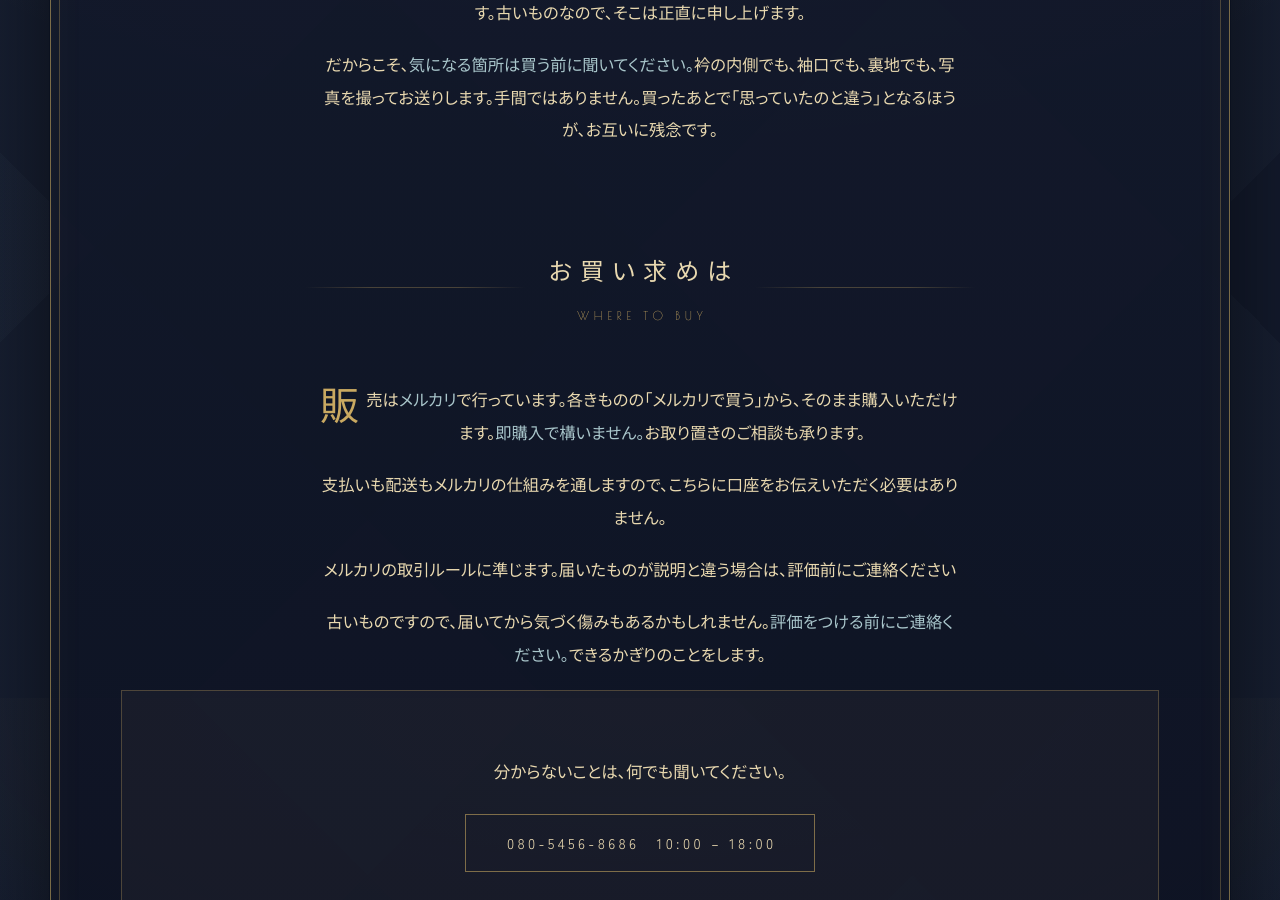
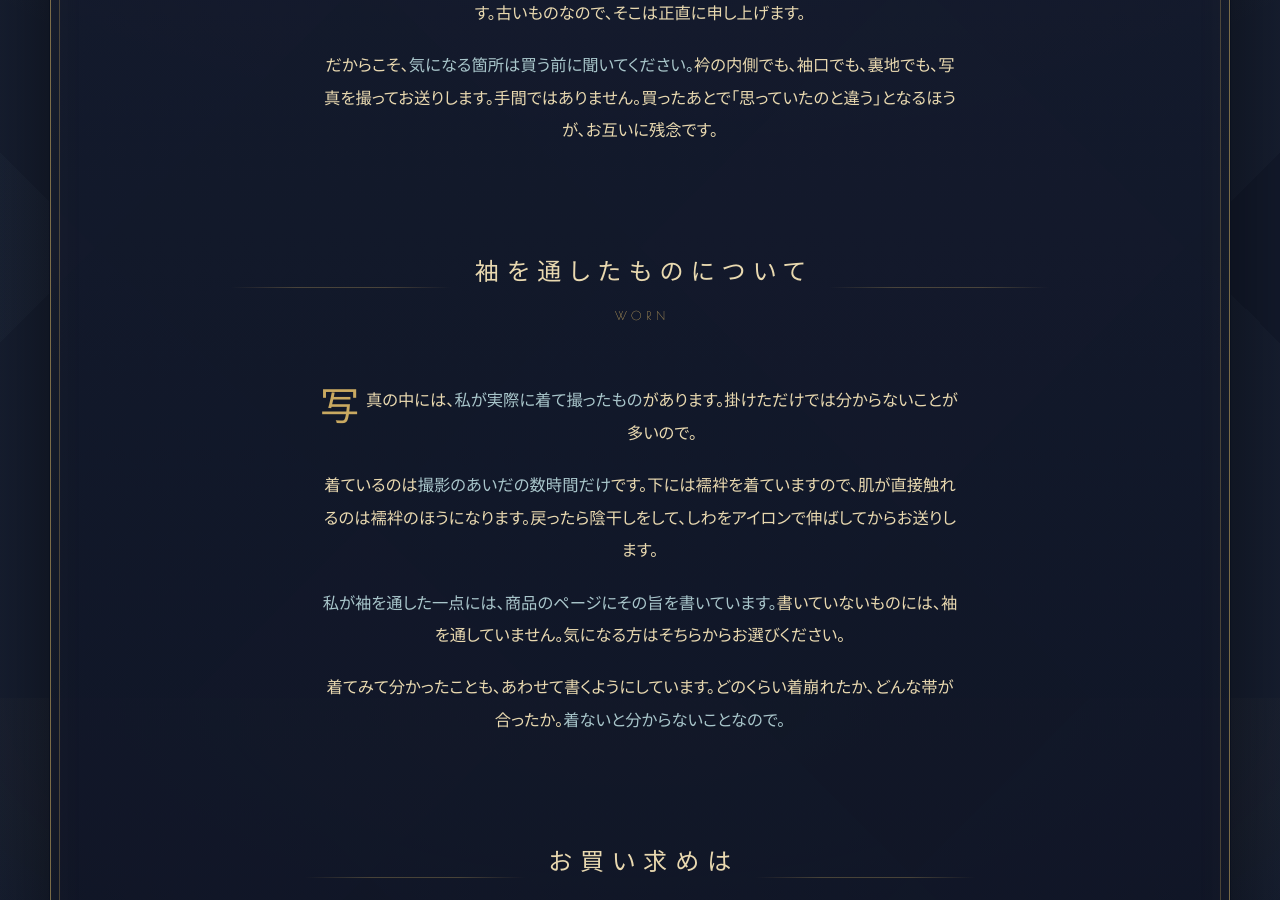
Before and after one commit to yukihima0302-svg/kingyobachi, a Jekyll site: the page built from info.md, in a window 1280 px wide and 900 px high, scrolled down 2040 px. Built offline with Jekyll 4.4.1, drawn with Linux system fonts in a browser that asks for light colours; some web fonts are replaced.

Commit message:
Add files via upload

```diff
--- a/info.md
+++ b/info.md
@@ -57,6 +57,22 @@ lead: 羽織ってみていただけないぶん、書けることは全部書
 </div>
 
 <div class="kugiri">
+  <span class="kugiri__ji">袖を通したものについて<small>WORN</small></span>
+</div>
+
+<div class="maegaki" markdown="1">
+
+写真の中には、**私が実際に着て撮ったもの**があります。掛けただけでは分からないことが多いので。
+
+着ているのは**撮影のあいだの数時間だけ**です。下には襦袢を着ていますので、肌が直接触れるのは襦袢のほうになります。戻ったら陰干しをして、しわをアイロンで伸ばしてからお送りします。
+
+**私が袖を通した一点には、商品のページにその旨を書いています。**書いていないものには、袖を通していません。気になる方はそちらからお選びください。
+
+着てみて分かったことも、あわせて書くようにしています。どのくらい着崩れたか、どんな帯が合ったか。**着ないと分からないことなので。**
+
+</div>
+
+<div class="kugiri">
   <span class="kugiri__ji">お買い求めは<small>WHERE TO BUY</small></span>
 </div>
 
```
Also changed, not shown: _layouts/kimono.html (+8 -0 lines), tsukuru.html (+8 -1 lines).
